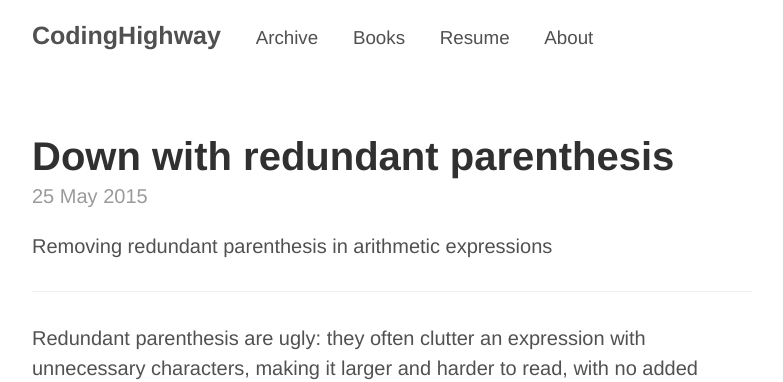
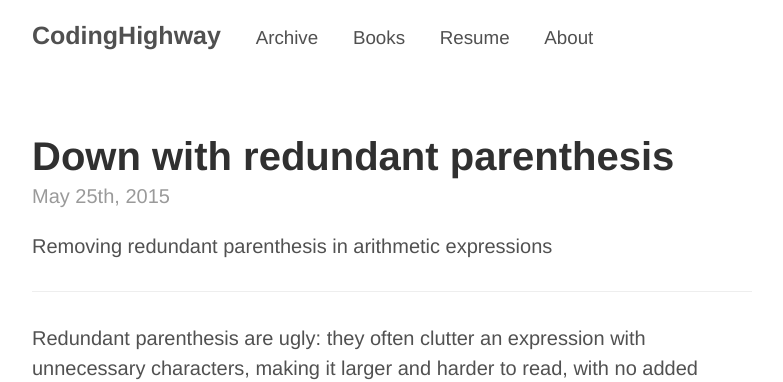
Before and after one commit to filipegoncalves/filipegoncalves.github.io, a Jekyll site: the page built from index.html, in a window 1280 px wide and 900 px high. Shown: the top 382 px of the window, without its empty margins (248-1031 px from the left). Built offline with Jekyll 4.4.1, drawn with Linux system fonts in a browser that asks for light colours; Markdown is read by kramdown in place of the engine named in the settings; the list of posts is cut into pages by our own code.

Commit message:
Updated date format in the archive and index page

```diff
--- a/index.html
+++ b/index.html
@@ -12,7 +12,26 @@ title: Home
       </a>
     </h1>
 
-    <time datetime="{{ post.date | date_to_xmlschema }}" class="post-date">{{ post.date | date_to_string }}</time>
+    <time datetime="{{ post.date | date_to_xmlschema }}" class="post-date">
+      <!-- {{ post.date | date_to_string }} -->
+      <!-- Taken from http://alanwsmith.com/jekyll-liquid-date-formatting-examples -->
+      <!-- Whitespace added for readability -->
+      {% assign d = post.date | date: "%-d" %}
+      {% assign m = post.date | date: "%B" %}
+
+      {% case m %}
+      {% when 'April' or 'May' or 'June' or 'July' %}{{ m }}
+      {% when 'September' %}Sept.
+      {% else %}{{ post.date | date: "%b" }}.
+      {% endcase %}
+      {% case d %}
+      {% when '1' or '21' or '31' %}{{ d }}st,
+      {% when '2' or '22' %}{{ d }}nd,
+      {% when '3' or '23' %}{{ d }}rd,
+      {% else %}{{ d }}th,
+      {% endcase %}
+      {{ post.date | date: "%Y" }}
+    </time>
 
     {{ post.content }}
   </article>
```
Also changed, not shown: archive.md (+1 -1 lines).
